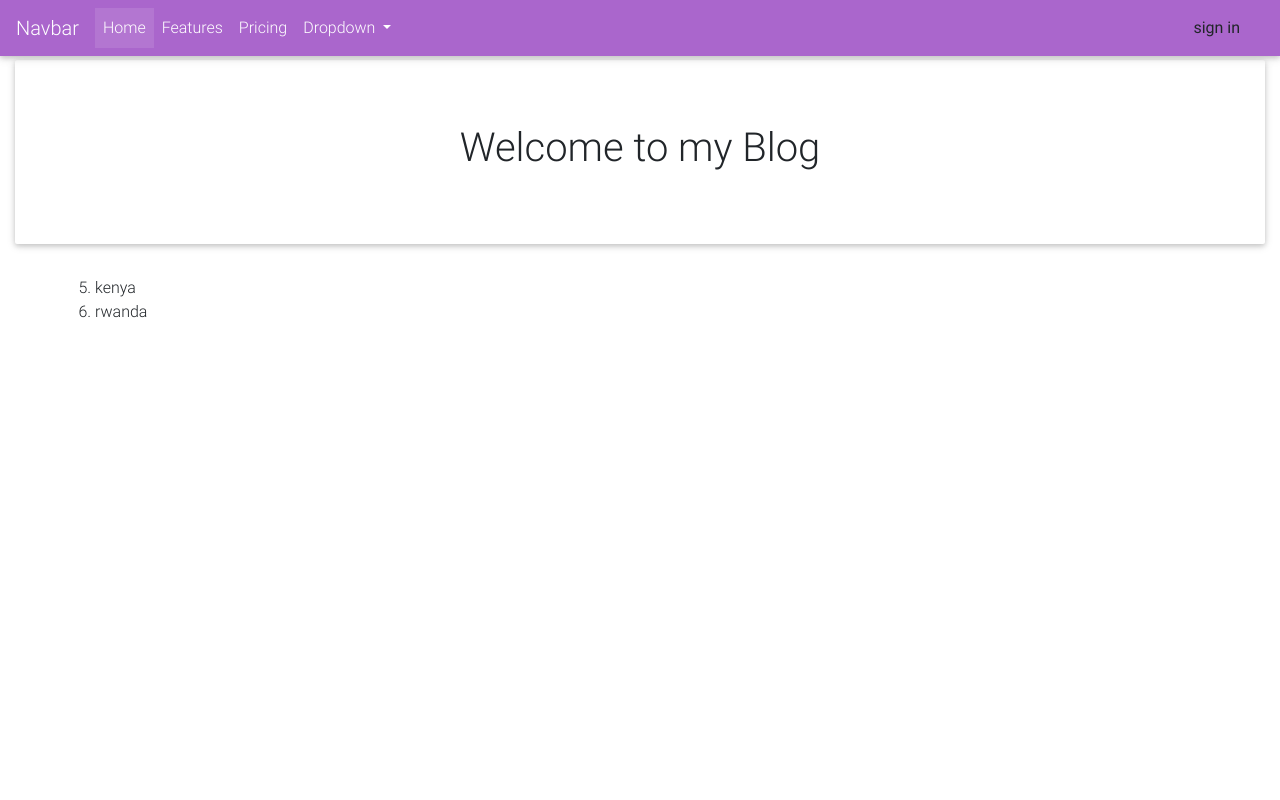
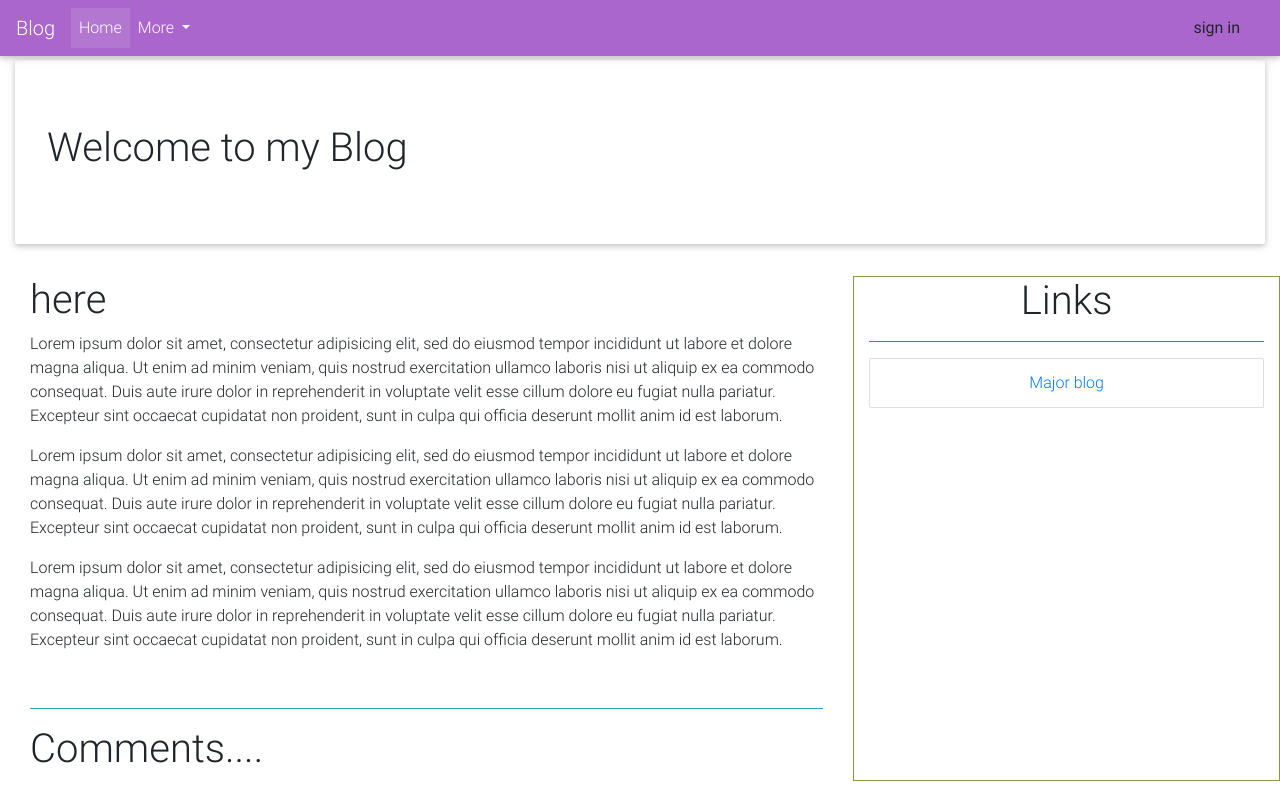
Before and after one commit to kipkemoimayor/Blog_App, a Flask app: page / in a window 1280 px wide. Run offline with Flask 2, Linux system fonts and the light colour scheme; some libraries are stand-ins or nearby versions.

Commit message:
THis is to add a side bar to display all blogs

```diff
--- a/app/auth/forms.py
+++ b/app/auth/forms.py
@@ -5,9 +5,9 @@ from .. models import Users
 
 
 class RegisterForm(FlaskForm):
-    username=StringField("Enter your Username",validators= [Required()])
     email=StringField("Enter your Email",validators=[Required(),Email(),EqualTo('mail_confirm',message="Emails dont match")])
     mail_confirm=StringField("Confirm Email",validators=[Required(),Email()])
+    username=StringField("Enter your Username",validators= [Required()])
     password=PasswordField("Password",validators=[Required(),EqualTo('password_confirm',message="Password must Match")])
     password_confirm=PasswordField("Confirm password",validators=[Required()])
     submit=SubmitField("Sign Up")
--- a/app/static/css/style.css
+++ b/app/static/css/style.css
@@ -1,118 +1,5 @@
-.one{
-  border: 1px solid #676D67;
-  border-width: thin;
-}
-.on{
-  margin: 5px;
-}
-.one:hover{
-  border-color: #79D3F7;
-  box-shadow: 0px 5px 10px #79D3F7;
-  transition: 250ms;
-}
-.container-fluid{
-  margin: 1px;
-}
-.title{
-  background-color: #305872  !important;
-  color: white;
-}
-.title:hover{
-  background-color: #727C82 !important;
-  transition: 300ms;
-}
-span{
-  display: none;
-  color: white;
-}
-.vom{
-
-  color: #846;
-}
-.main{
-  background-image: url(../img/idea.jpg);
-  background-position: bottom;
-  background-size: cover;
-  background-repeat: no-repeat;
-  background-attachment: fixed;
-  background-blend-mode: darken;
-  height: 53vh;
-  text-align: center;
-  text-transform: capitalize;
-  color: white;
-  font-weight: 400;
-  background-color: rgba(0,0,0,0.3) !important;
-}
-h1{
-  text-align: center;
-}
-.ai{
-  background-image: url(../img/idea.jpg);
-  background-position: bottom;
-  background-size: cover;
-  background-repeat: no-repeat;
-  background-attachment: fixed;
-  background-blend-mode: darken;
-  text-align: center;
-  text-transform: capitalize;
-  font-weight: 400;
-  background-color: rgba(0,0,0,0.3) !important;
-}
-.cat{
-  height: 250px;
-}
-
-#R,#IoT,#D{
-  display: none;
-}
-/* @media screen and  (man-width:350px) {
-  img{
-
-    max-width: 100%;
-    display:block;
-    height: auto;
-  }
-} */
-img{
-
-  max-width: 100%;
-  display:block;
-  height: 400px;
-}
-
-#bg{
-  background-image: url(../img/idea.jpg);
-  background-position: bottom;
-  background-size: cover;
-  background-repeat: no-repeat;
-  background-blend-mode: darken;
-  color: white;
-}
-.profile{
-  display: none;
-}
-#like,#dislike{
-  float: right;
-}
-.gnome{
-  color:#997;
-}
-.body{
-  background-color: #1F3849;
-}
-.pitch{
-  text-align:center;
-  text-transform: capitalize;
-}
-/* #pitch{
-  text-transform: capitalize;
-} */
-#spinner{
-  display: none;
-  margin: auto;
-  width: 20%;
+#fixed{
+    border: 1px solid #894;
+    text-align: center;
 
 }
-#sho{
-  color:#16215B;
-}
--- a/app/templates/index.html
+++ b/app/templates/index.html
@@ -6,12 +6,29 @@
 
 
   </div>
-      <ol>
-        <ol start="5">
-          <li>kenya</li>
-          <li>rwanda</li>
-        </ol>
-      </ol>
+  <div class="row">
+    <div class="col-md-8">
+      <div class="container">
+        <h1>here</h1>
+        <p>Lorem ipsum dolor sit amet, consectetur adipisicing elit, sed do eiusmod tempor incididunt ut labore et dolore magna aliqua. Ut enim ad minim veniam, quis nostrud exercitation ullamco laboris nisi ut aliquip ex ea commodo consequat. Duis aute irure dolor in reprehenderit in voluptate velit esse cillum dolore eu fugiat nulla pariatur. Excepteur sint occaecat cupidatat non proident, sunt in culpa qui officia deserunt mollit anim id est laborum.</p>
+        <p>Lorem ipsum dolor sit amet, consectetur adipisicing elit, sed do eiusmod tempor incididunt ut labore et dolore magna aliqua. Ut enim ad minim veniam, quis nostrud exercitation ullamco laboris nisi ut aliquip ex ea commodo consequat. Duis aute irure dolor in reprehenderit in voluptate velit esse cillum dolore eu fugiat nulla pariatur. Excepteur sint occaecat cupidatat non proident, sunt in culpa qui officia deserunt mollit anim id est laborum.</p>
+        <p>Lorem ipsum dolor sit amet, consectetur adipisicing elit, sed do eiusmod tempor incididunt ut labore et dolore magna aliqua. Ut enim ad minim veniam, quis nostrud exercitation ullamco laboris nisi ut aliquip ex ea commodo consequat. Duis aute irure dolor in reprehenderit in voluptate velit esse cillum dolore eu fugiat nulla pariatur. Excepteur sint occaecat cupidatat non proident, sunt in culpa qui officia deserunt mollit anim id est laborum.</p>
+        <br>
+        <hr class="bg-info">
+        <h1>Comments....</h1>
+      </div>
+
+    </div>
+    <div id="fixed" class="col-md-4">
+      <h1>Links</h1>
+      <hr class="bg-success">
+      <ul class="list-group">
+        <li class="list-group-item"><a href="#">Major blog</a></li>
+
+      </ul>
+    </div>
+
+  </div>
 </div>
 
 {%endblock%}
--- a/app/templates/navbar.html
+++ b/app/templates/navbar.html
@@ -1,6 +1,6 @@
 <!--Navbar -->
 <nav class="mb-1 navbar navbar sticky-top  navbar-expand-lg navbar-dark secondary-color lighten-1">
-  <a class="navbar-brand" href="#">Navbar</a>
+  <a class="navbar-brand" href="/">Blog</a>
   <button class="navbar-toggler" type="button" data-toggle="collapse" data-target="#navbarSupportedContent-555"
     aria-controls="navbarSupportedContent-555" aria-expanded="false" aria-label="Toggle navigation">
     <span class="navbar-toggler-icon"></span>
@@ -8,19 +8,22 @@
   <div class="collapse navbar-collapse" id="navbarSupportedContent-555">
     <ul class="navbar-nav mr-auto">
       <li class="nav-item active">
-        <a class="nav-link" href="#">Home
+        <a class="nav-link" href="/">Home
           <span class="sr-only">(current)</span>
         </a>
       </li>
+      <!-- <li class="nav-item">
+        <a class="nav-link" href="#">Features</a>
+      </li> -->
+      {%if current_user.is_authenticated%}
       <li class="nav-item">
-        <a class="nav-link" href="#">Features</a>
+
+        <a class="nav-link" href="#">Post A new Blog</a>
       </li>
-      <li class="nav-item">
-        <a class="nav-link" href="#">Pricing</a>
-      </li>
+      {%endif%}
       <li class="nav-item dropdown">
         <a class="nav-link dropdown-toggle" id="navbarDropdownMenuLink-555" data-toggle="dropdown"
-          aria-haspopup="true" aria-expanded="false">Dropdown
+          aria-haspopup="true" aria-expanded="false">More
         </a>
         <div class="dropdown-menu dropdown-secondary" aria-labelledby="navbarDropdownMenuLink-555">
           <a class="dropdown-item" href="#">Action</a>
```
